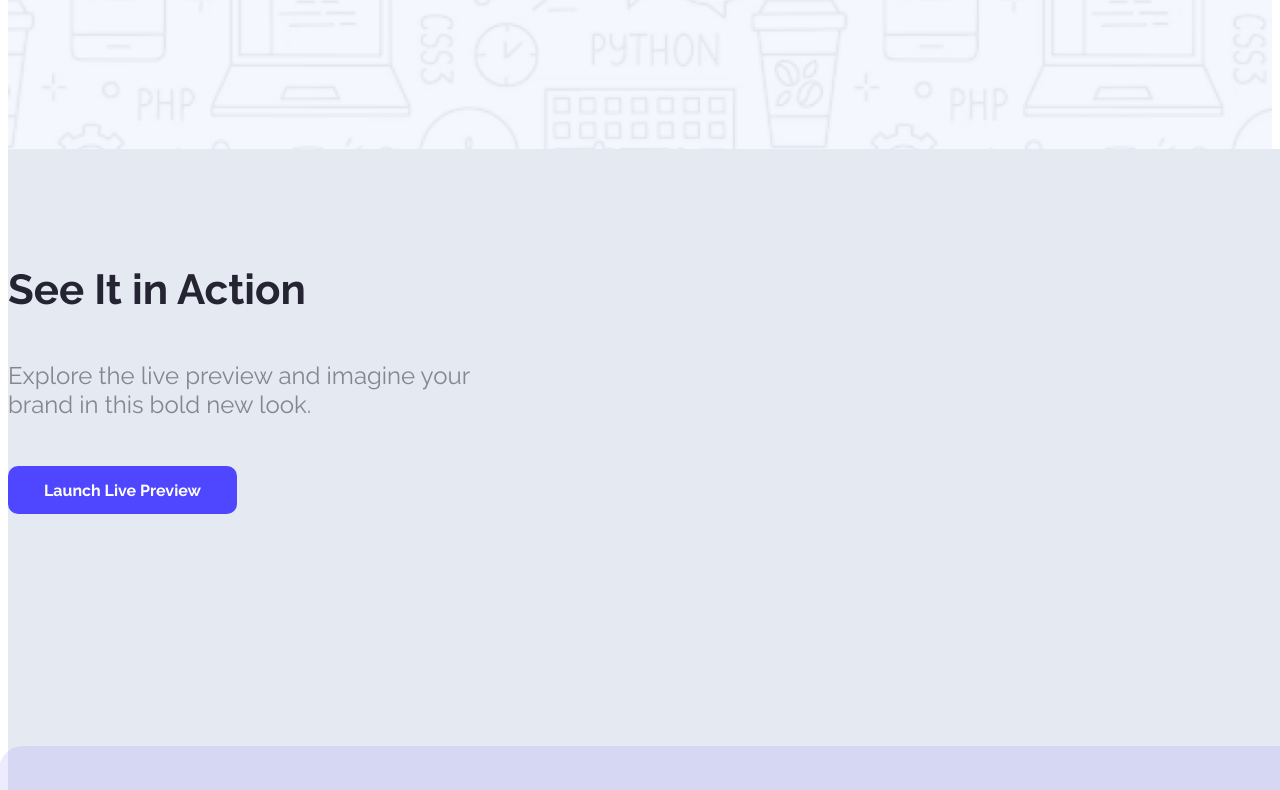
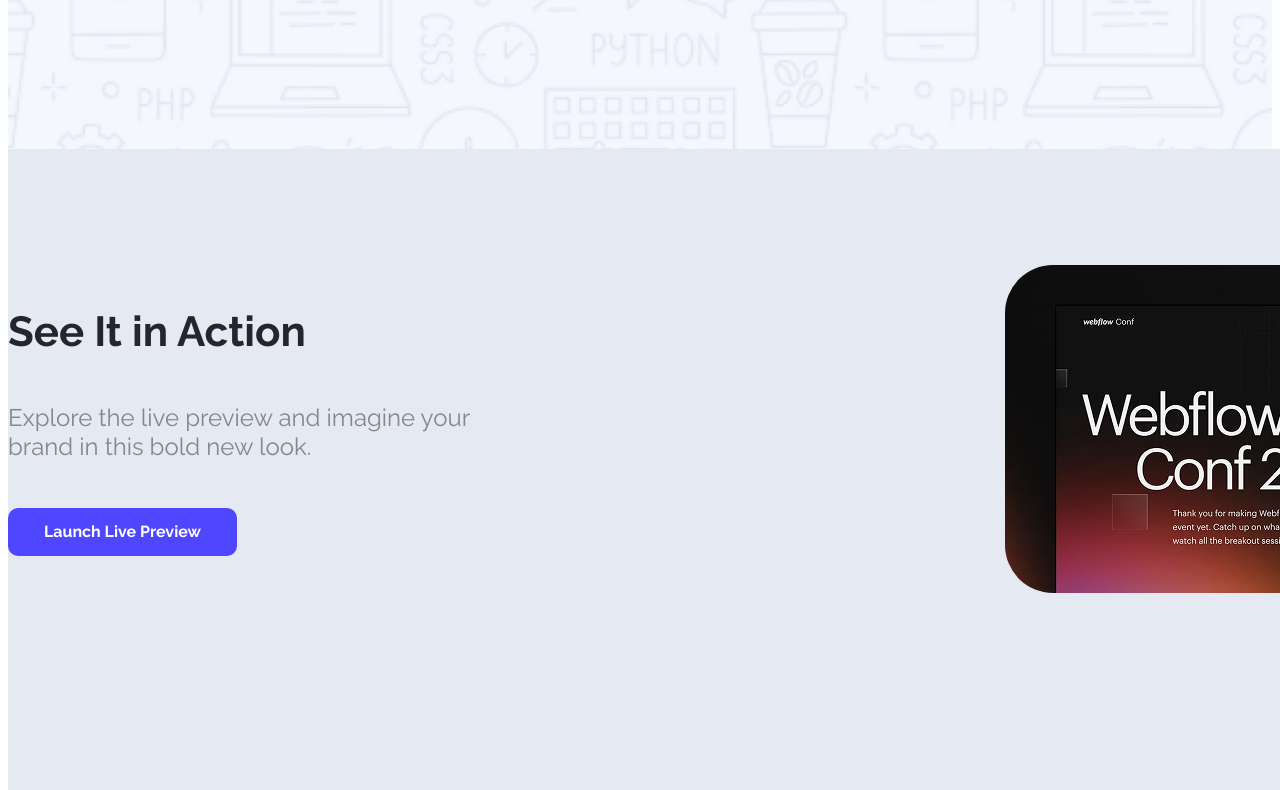
Before and after one commit to Arafat-niloy/first-assignment, a plain HTML site: page index.html in a window 1280 px wide. Shown: the part 595-1385 px from the top of the page. Drawn offline with Linux system fonts and the light colour scheme; the site is published under a folder, as on GitHub Pages, so addresses that start at the root find nothing.

```diff
--- a/index.html
+++ b/index.html
@@ -50,7 +50,7 @@
         <div>
           <img
             class="right-side"
-            src="/Assets/wc-mini.png"
+            src="./Assets/wc-mini.png"
             alt=""
             width="403px"
           />
```
